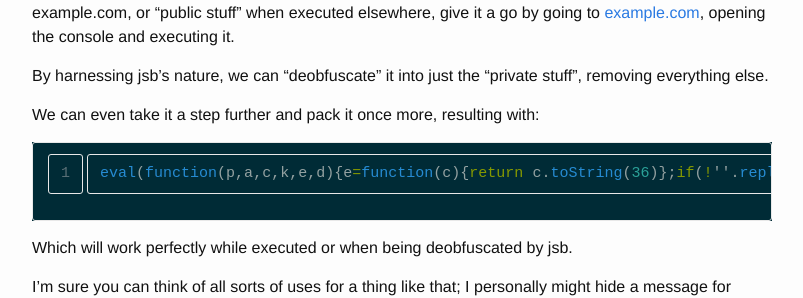
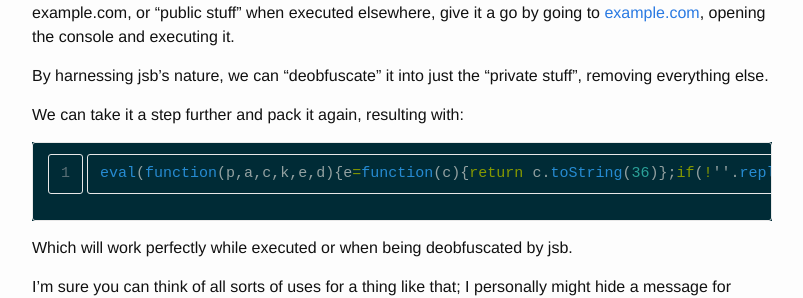
Before and after one commit to silicakes/blog.silicak.es, a Jekyll site: the page built from _posts/2015-08-28-fun-with-jsbeautifier.md, in a window 1280 px wide and 900 px high, scrolled down 2736 px. Shown: the part 300-598 px from the top of the window, without its empty margins (238-1041 px from the left). Built offline with Jekyll 4.4.1, drawn with Linux system fonts in a browser that asks for light colours; comment, search, counter and statistics services are not loaded.

Commit message:
proofed a tad better

```diff
--- a/_posts/2015-08-28-fun-with-jsbeautifier.md
+++ b/_posts/2015-08-28-fun-with-jsbeautifier.md
@@ -126,7 +126,7 @@ or "public stuff" when executed elsewhere, give it a go by going to [example.com
 
 By harnessing jsb's nature, we can "deobfuscate" it into just the "private stuff", removing everything else.
 
-We can even take it a step further and pack it once more, resulting with:
+We can take it a step further and pack it again, resulting with:
 
 {% highlight js linenos %}
 eval(function(p,a,c,k,e,d){e=function(c){return c.toString(36)};if(!''.replace(/^/,String)){while(c--){d[c.toString(a)]=k[c]||c.toString(a)}k=[function(e){return d[e]}];e=function(){return'\\w+'};c=1};while(c--){if(k[c]){p=p.replace(new RegExp('\\b'+e(c)+'\\b','g'),k[c])}}return p}('c(d(2){7 6.5=="4.8"?2[0]:2[1]}(\'"b 3"|"a 3"\'.9(\'|\')))',14,14,'||arr|stuff|example|domain|document|return|com|split|public|private|eval|function'.split('|'),0,{}))
```
